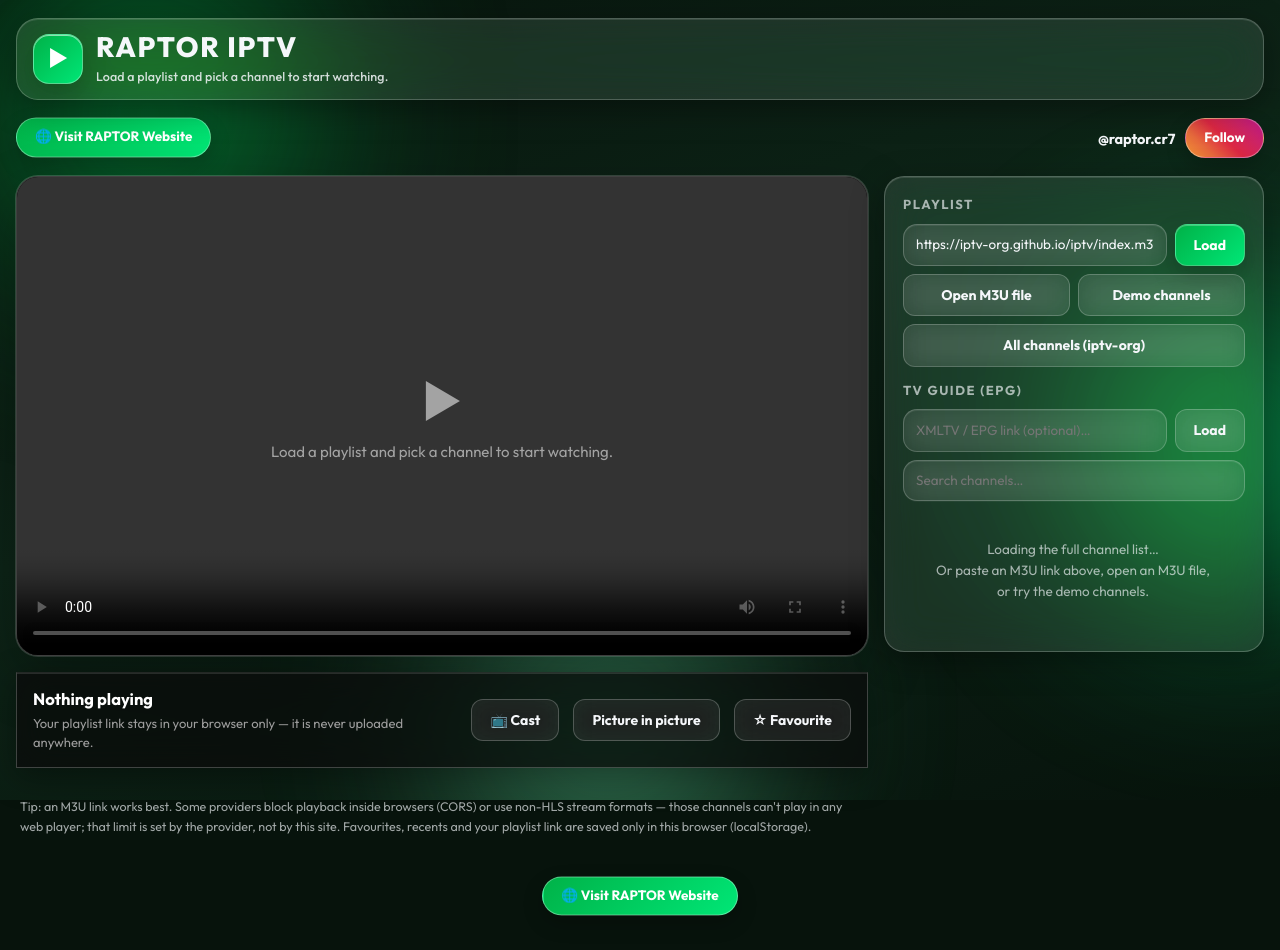
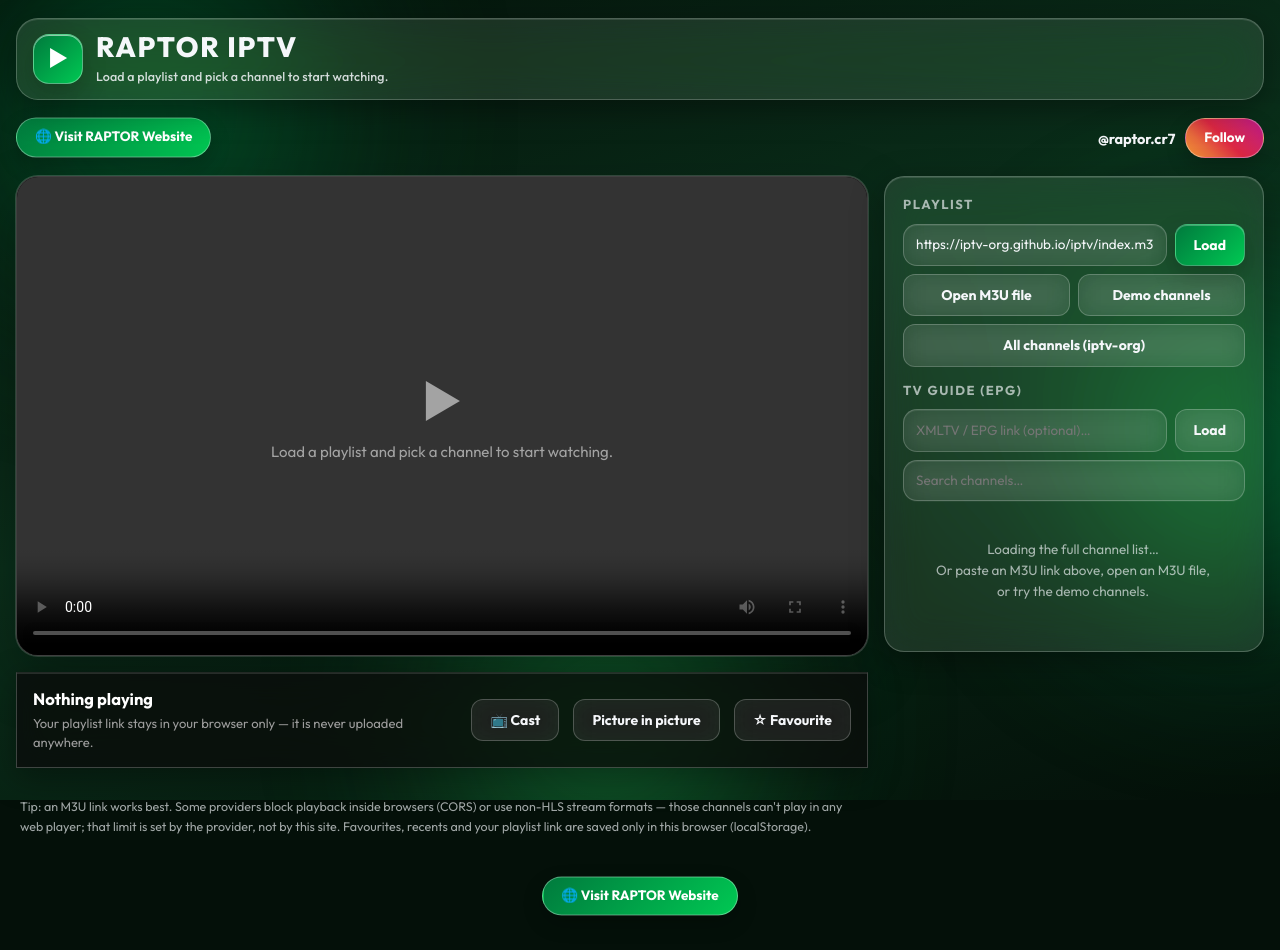
Before and after one commit to raptor-cr7/iptv-player, a plain HTML site: page index.html in a window 1280 px wide. Drawn offline with nearby package versions, Linux system fonts and the light colour scheme; no server answers.

Commit message:
Darker rich green theme

```diff
--- a/index.html
+++ b/index.html
@@ -14,9 +14,9 @@
 <script src="https://www.gstatic.com/cv/js/sender/v1/cast_sender.js?loadCastFramework=1"></script>
 <style>
   :root{
-    --bg:#07130c;
+    --bg:#041009;
     --surface:rgba(255,255,255,.10);
-    --surface-solid:#0e1f14;
+    --surface-solid:#0a1f13;
     --surface-2:rgba(255,255,255,.08);
     --glass:rgba(255,255,255,.10);
     --glass-strong:rgba(255,255,255,.16);
@@ -25,17 +25,17 @@
     --ink-2:rgba(245,247,250,.85);
     --ink-3:rgba(245,247,250,.65);
     --line:rgba(255,255,255,.12);
-    --accent:#00e676;
-    --accent-2:#69f0ae;
-    --accent-strong:#00c853;
-    --accent-soft:rgba(0,230,118,.16);
+    --accent:#00c853;
+    --accent-2:#34c759;
+    --accent-strong:#009e4f;
+    --accent-soft:rgba(0,200,83,.18);
     --stage:#0a0a0a;
-    --chip:linear-gradient(135deg,#00b248,#00e676);
+    --chip:linear-gradient(135deg,#007a3d,#00c853);
     --chip-ink:#ffffff;
     --radius:20px;
     --shadow:0 18px 50px rgba(0,0,0,.45);
     --glass-shadow:0 8px 32px rgba(0,0,0,.35), inset 0 1px 0 rgba(255,255,255,.12);
-    --mut:rgba(245,247,250,.65); --red:#00e676;
+    --mut:rgba(245,247,250,.65); --red:#00c853;
   }
   *{box-sizing:border-box}
   html,body{margin:0;padding:0}
@@ -50,11 +50,11 @@
     overflow-x:hidden;
   }
   /* Liquid background — WALLZA style */
-  .bg{position:fixed;inset:0;z-index:-1;overflow:hidden;background:linear-gradient(160deg, #07130c 0%, #0d2417 45%, #07130c 100%)}
+  .bg{position:fixed;inset:0;z-index:-1;overflow:hidden;background:linear-gradient(160deg, #041009 0%, #0a2e1a 45%, #041009 100%)}
   .blob{position:absolute;border-radius:50%;filter:blur(90px);opacity:.75;animation:drift 18s ease-in-out infinite alternate}
-  .blob.b1{width:520px;height:520px;background:radial-gradient(circle, #00b248, transparent 65%);top:-140px;left:-120px}
-  .blob.b2{width:460px;height:460px;background:radial-gradient(circle, #00e676, transparent 65%);top:30%;right:-160px;animation-delay:-6s}
-  .blob.b3{width:420px;height:420px;background:radial-gradient(circle, #69f0ae, transparent 65%);bottom:-160px;left:28%;animation-delay:-12s}
+  .blob.b1{width:520px;height:520px;background:radial-gradient(circle, #007a3d, transparent 65%);top:-140px;left:-120px}
+  .blob.b2{width:460px;height:460px;background:radial-gradient(circle, #00a152, transparent 65%);top:30%;right:-160px;animation-delay:-6s}
+  .blob.b3{width:420px;height:420px;background:radial-gradient(circle, #1db954, transparent 65%);bottom:-160px;left:28%;animation-delay:-12s}
   @keyframes drift{from{transform:translate(0,0) scale(1)}to{transform:translate(40px,-30px) scale(1.08)}}
   button,input,select{font:inherit}
   a{color:var(--accent)}
@@ -80,7 +80,7 @@
   .logo{display:flex;align-items:center;gap:13px;min-width:0}
   .brand-mark{
     width:50px;height:50px;border-radius:16px;flex:none;
-    background:linear-gradient(135deg,#00b248,#00e676);
+    background:linear-gradient(135deg,#007a3d,#00c853);
     color:#ffffff;display:grid;place-items:center;font-size:22px;
     box-shadow:0 10px 24px rgba(0,0,0,.18), inset 0 1px 0 rgba(255,255,255,.55);
     border:1px solid rgba(255,255,255,.35);
@@ -104,7 +104,7 @@
     display:inline-flex;align-items:center;justify-content:center;gap:7px;
     color:#ffffff !important;text-decoration:none;font-size:13.5px;font-weight:700;
     padding:9px 18px;border-radius:999px;white-space:nowrap;
-    background:linear-gradient(135deg,#00b248,#00e676);
+    background:linear-gradient(135deg,#007a3d,#00c853);
     border:1px solid rgba(255,255,255,.35);
     box-shadow:0 8px 20px rgba(0,0,0,.22);
     position:relative;overflow:hidden;
@@ -115,7 +115,7 @@
   @keyframes btnShine{0%{left:-60%}60%,100%{left:130%}}
   .site-footer{display:flex;justify-content:center;margin:28px 0 6px}
   .topbar .sp{flex:1}
-  .badge{font-size:11px;font-weight:800;letter-spacing:.07em;text-transform:uppercase;padding:5px 10px;border-radius:999px;flex:none;background:linear-gradient(135deg,#00b248,#00e676);color:#ffffff}
+  .badge{font-size:11px;font-weight:800;letter-spacing:.07em;text-transform:uppercase;padding:5px 10px;border-radius:999px;flex:none;background:linear-gradient(135deg,#007a3d,#00c853);color:#ffffff}
   .badge .dot{display:none}
   .layout{display:grid;grid-template-columns:1fr 380px;gap:16px;align-items:start}
   @media (max-width:960px){.layout{grid-template-columns:1fr}}
@@ -154,7 +154,7 @@
     font-size:13.5px;font-weight:600;cursor:pointer;user-select:none;
   }
   .chip:hover{color:var(--ink)}
-  .chip.on{background:var(--chip);color:var(--chip-ink);border-color:rgba(0,230,118,.65);font-weight:700}
+  .chip.on{background:var(--chip);color:var(--chip-ink);border-color:rgba(0,200,83,.65);font-weight:700}
   .list{overflow-y:auto;flex:1;min-height:120px;padding-right:2px}
   .list::-webkit-scrollbar{width:8px}
   .list::-webkit-scrollbar-thumb{background:rgba(255,255,255,.25);border-radius:8px}
```
